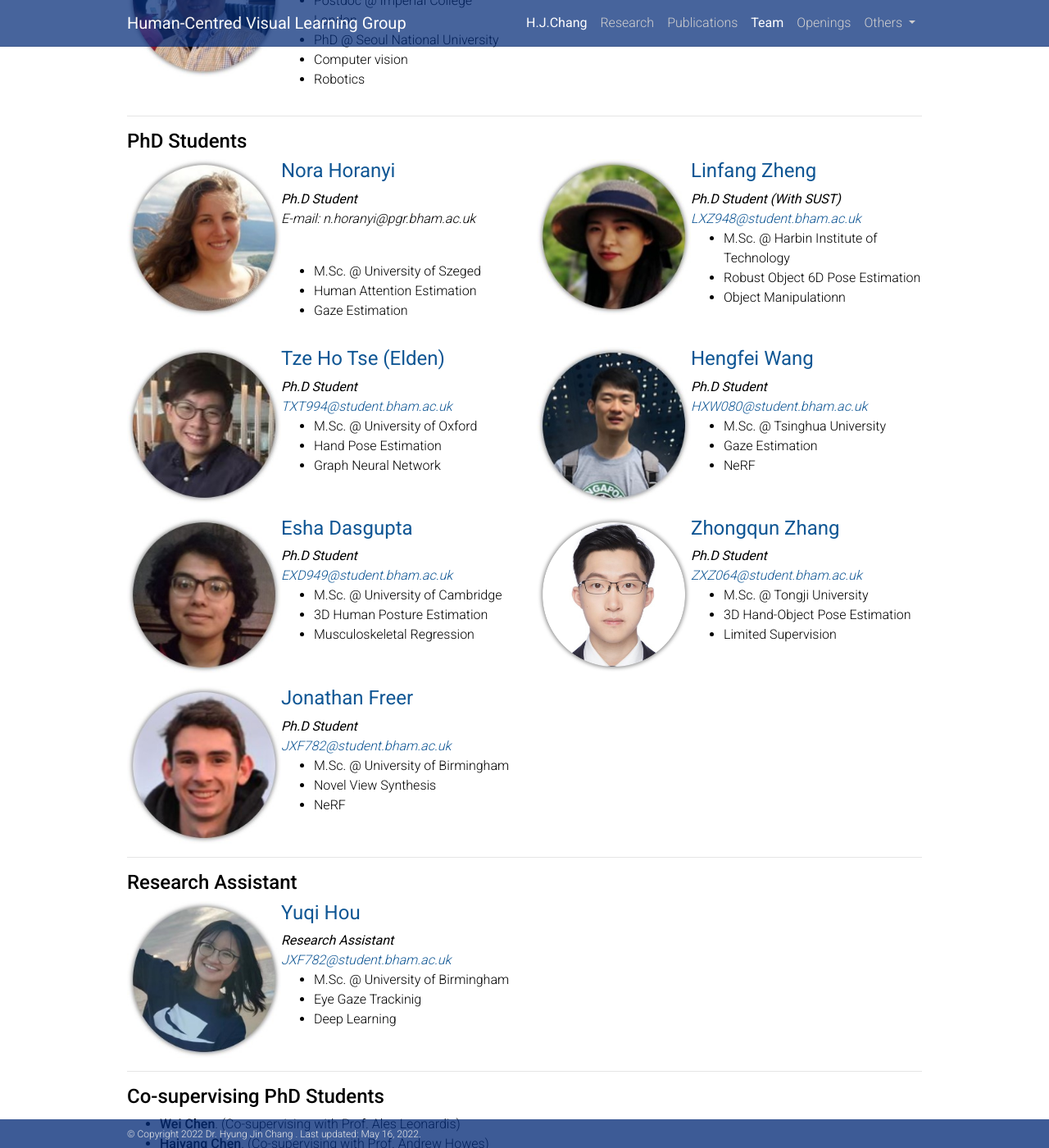
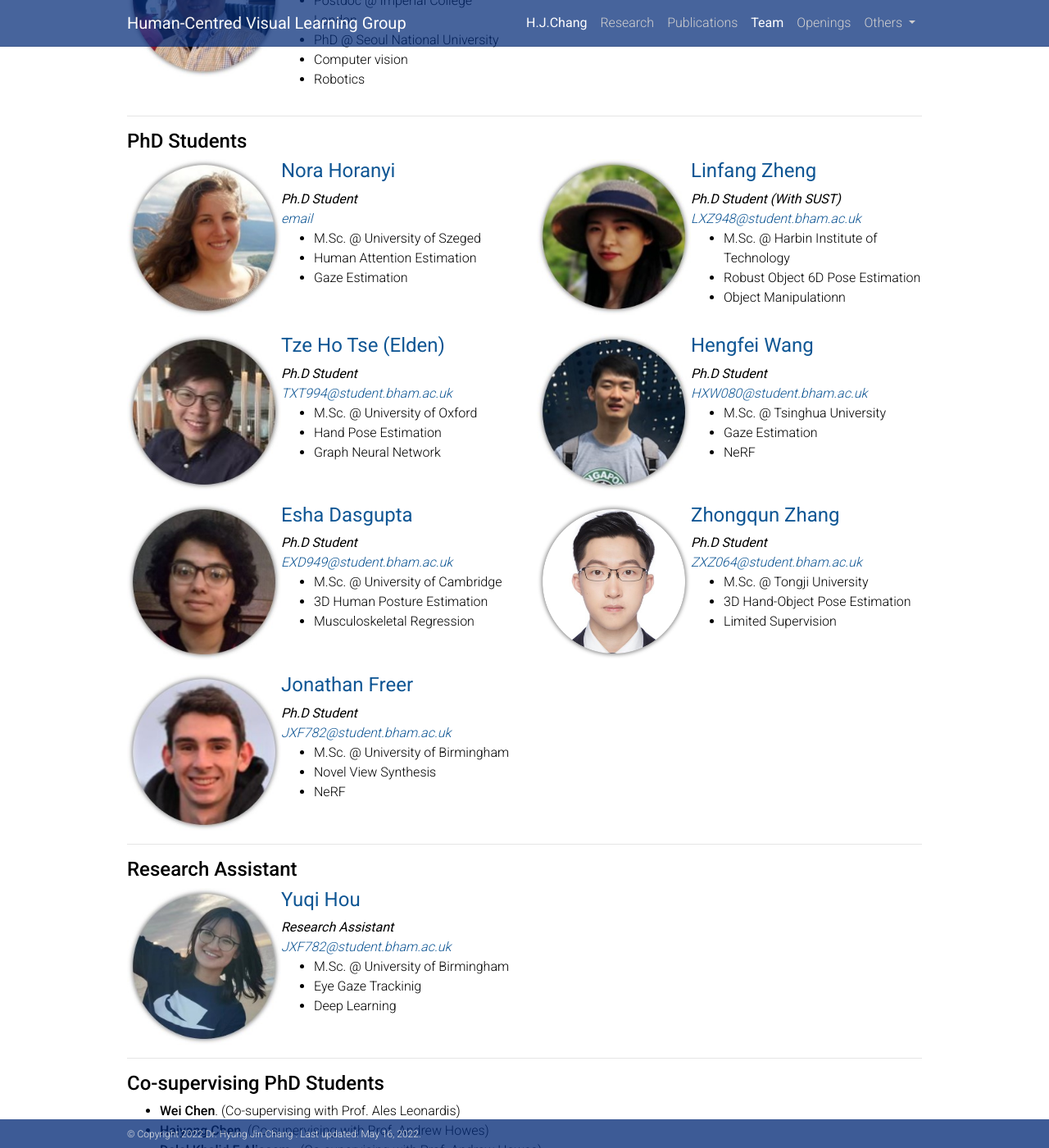
Before and after one commit to cvlab-uob/cvlab-uob.github.io, a Jekyll site: the page built from _pages/students.md, in a window 1280 px wide and 1400 px high, scrolled down 398 px. Shown: the whole window at 82% size. Built offline with Jekyll 4.4.1, drawn with Linux system fonts in a browser that asks for light colours; nearby versions of some CDN libraries; comment, search, counter and statistics services are not loaded; a style sheet for code colours, icons or effects is not loaded.

Commit message:
Update students.md

```diff
--- a/_pages/students.md
+++ b/_pages/students.md
@@ -55,12 +55,12 @@ navigation_weight: 30
     <div class="row">
         <div class="col-sm-6 clearfix">
             <img src="/assets/img/team/Nora.jpg" class="img-responsive" width="40%" style="float: left">
-            <h4><a href="/team/nora_horanyi">
+            <h4><a href="https://horanyinora.github.io/">
                 <b>Nora Horanyi</b>
             </a></h4>
             <i>
             <b>Ph.D Student</b><br>
-            <style type="text/css">    span.ltrText {unicode-bidi: bidi-override; direction: rtl}    </style>    <p>E-mail: <span class="ltrText"> ku.ca.mahb.rgp@iynaroh.n</span>   </p><br>
+            <a href="&#109;&#97;&#105;&#108;&#116;&#111;&#58;%6E%2E%68%6F%72%61%6E%79%69%40%70%67%72%2E%62%68%61%6D%2E%61%63%2E%75%6B">email</a><br>
             </i>
             <ul class="research-topics" style="overflow: hidden">
             <li>M.Sc. @ University of Szeged</li>
```
